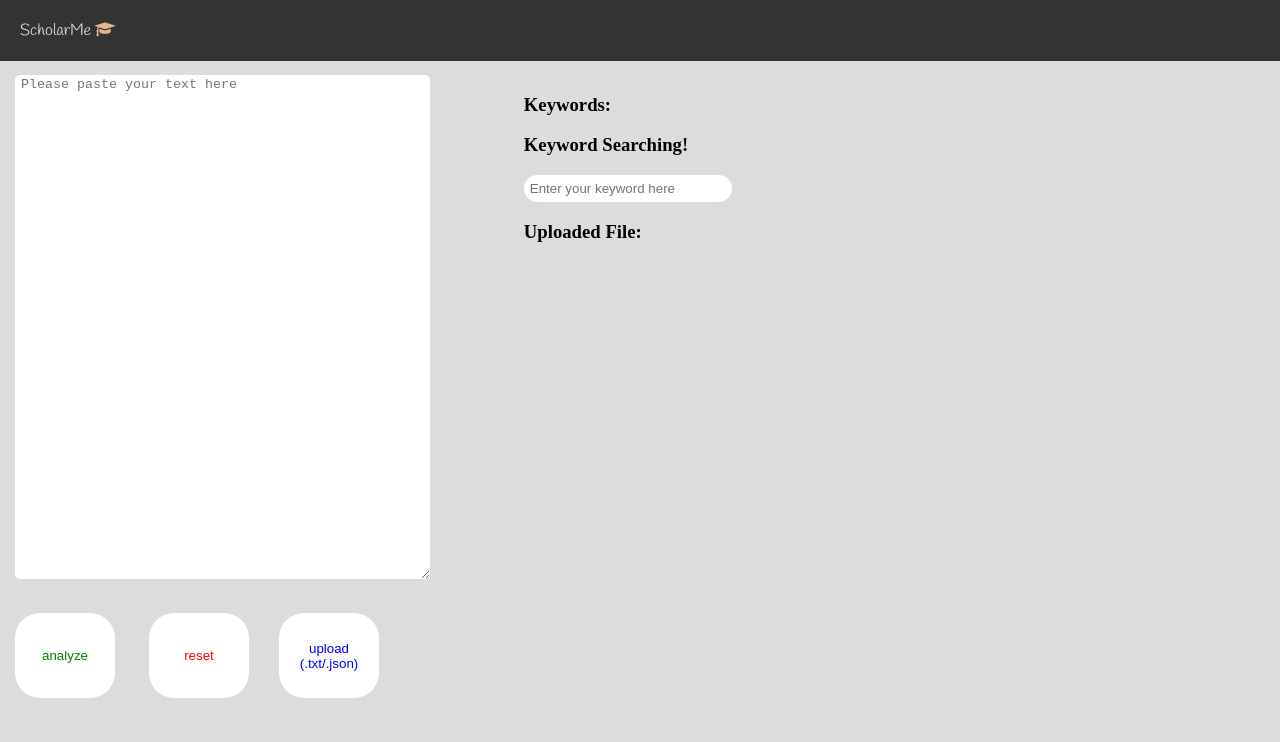
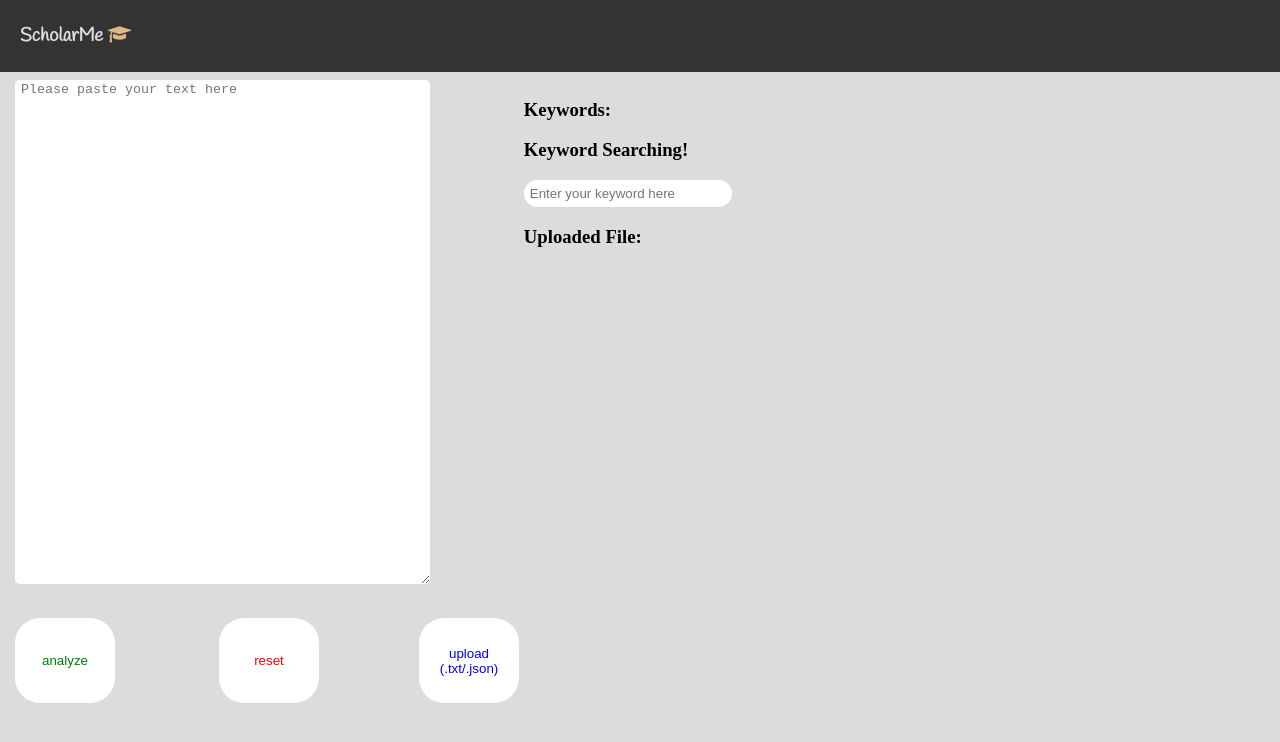
Before and after one commit to willxli/ScholarMe, a browser extension: page index.html in a window 1280 px wide. Drawn offline with Linux system fonts and the light colour scheme.

Commit message:
fixed button spacing + tried fixing top bar text

```diff
--- a/css/style.css
+++ b/css/style.css
@@ -11,12 +11,12 @@ body {
     background-color: gainsboro;
 }
 
-.top_bar a {
+.top_bar h3 {
     float: left;
     display: block;
     color: gainsboro;
     text-align: center;
-    padding: 20px 20px;
+    padding: 5px 20px 5px 20px;
     text-decoration: none;
     font-family: 'Handlee', cursive;
     size: 20px;
@@ -38,7 +38,7 @@ body {
 #analyzeButton {
     color:green;
     background-color: white;
-    margin-right: 30px;
+    /* margin-right: 30px; */
 }
 
 #analyzeButton:hover {
@@ -49,7 +49,8 @@ body {
 #resetButton {
     color: red;
     background-color: white;
-    margin-right: 30px;
+    /* margin-right: 30px; */
+    margin-left: 100px;
 }
 
 #resetButton:hover {
@@ -61,7 +62,8 @@ body {
     color: blue;
     background-color: white;
     position: absolute;
-    margin-right: 30px;
+    /* margin-right: 30px; */
+    margin-left: 100px;
 }
 
 #uploadButton:hover {
@@ -73,7 +75,7 @@ body {
     display: flex;
     margin-left: 15px;
     width: 80%;
-    margin-top: 60px;
+    margin-top: 65px;
 }
 
 .box, .secondBox {
--- a/index.html
+++ b/index.html
@@ -10,7 +10,7 @@
     </head>
     <body>
         <div class="top_bar">
-            <a>ScholarMe <i id="grad-cap" class="fa fa-graduation-cap"></i></a>
+            <h3>ScholarMe <i id="grad-cap" class="fa fa-graduation-cap"></i></h3>
         </div>
         <div class = "body_div">
             <div class = "box">
```
